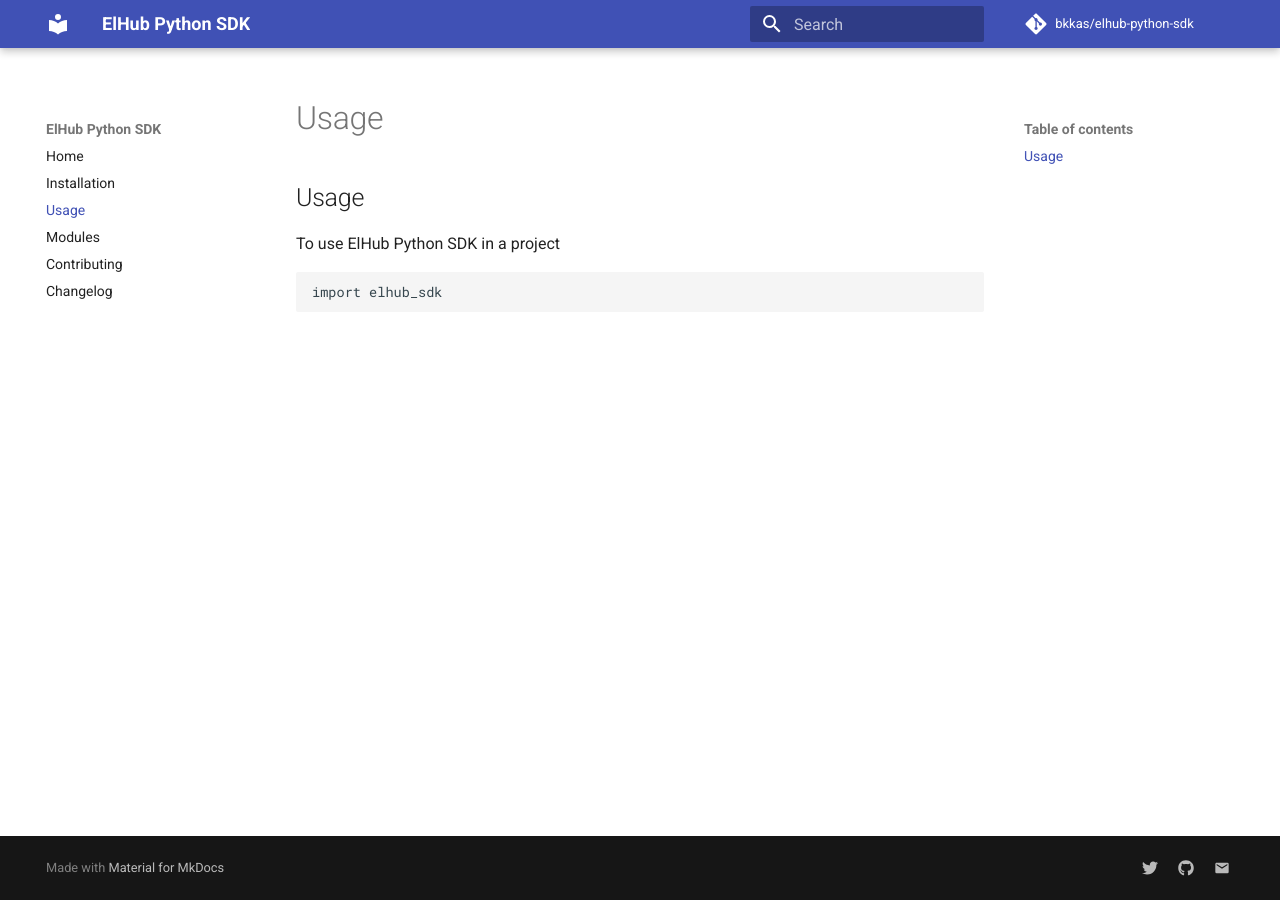
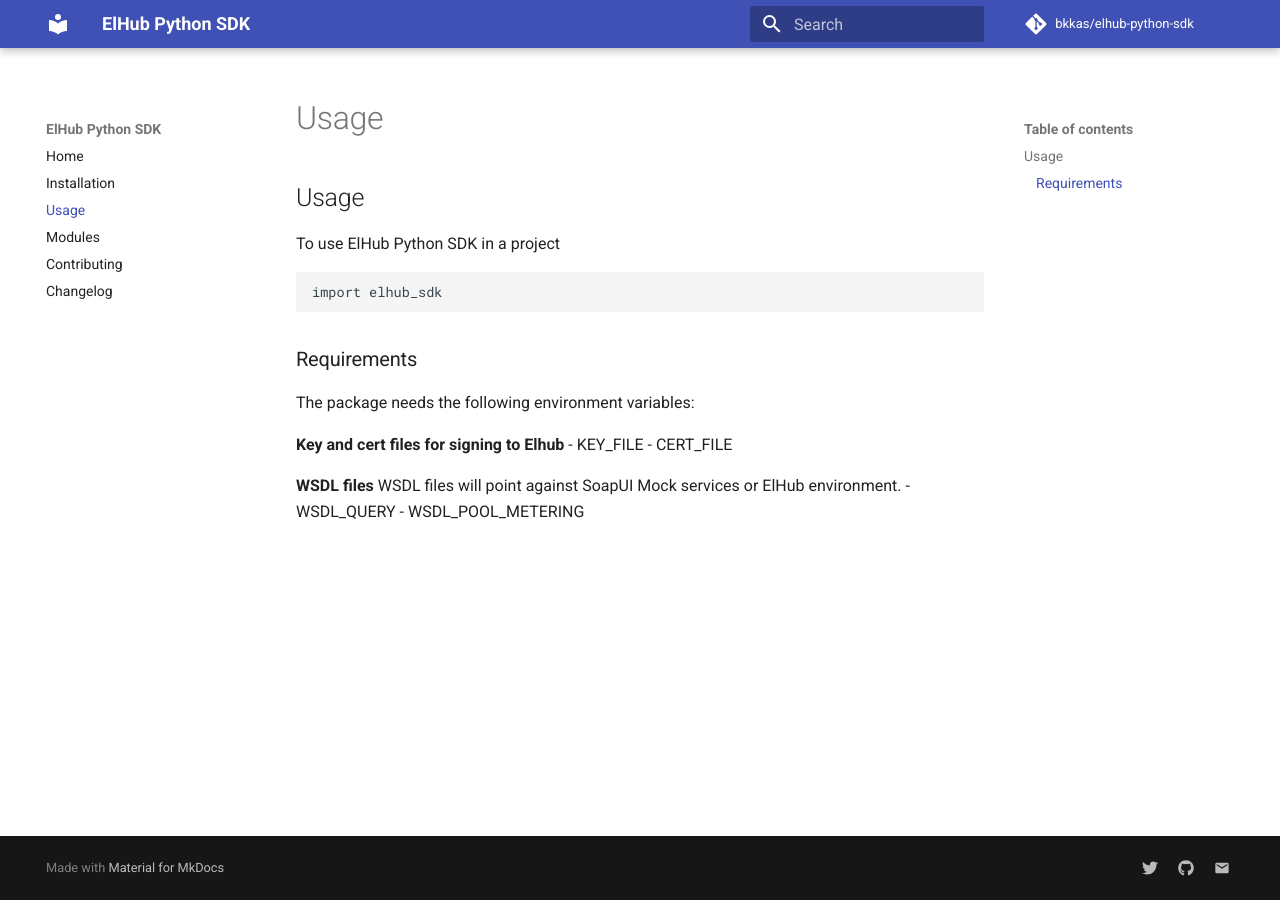
Before and after one commit to bkkas/elhub-python-sdk, an MkDocs documentation site: the page built from docs/usage.md, in a window 1280 px wide. Built offline with MkDocs 1.6.1 and Material for MkDocs 9.7.7, drawn with Linux system fonts in a browser that asks for light colours; comment, search, counter and statistics services are not loaded.

Commit message:
Removed Codecov, added env variable(s) requirements

````diff
--- a/docs/usage.md
+++ b/docs/usage.md
@@ -5,3 +5,17 @@
 ```
 import elhub_sdk
 ```
+
+## Requirements
+
+The package needs the following environment variables:
+
+**Key and cert files for signing to Elhub**
+- KEY_FILE
+- CERT_FILE
+
+
+**WSDL files**
+WSDL files will point against SoapUI Mock services or ElHub environment.
+- WSDL_QUERY
+- WSDL_POOL_METERING
````
Also changed, not shown: README.md (+1 -1 lines).
